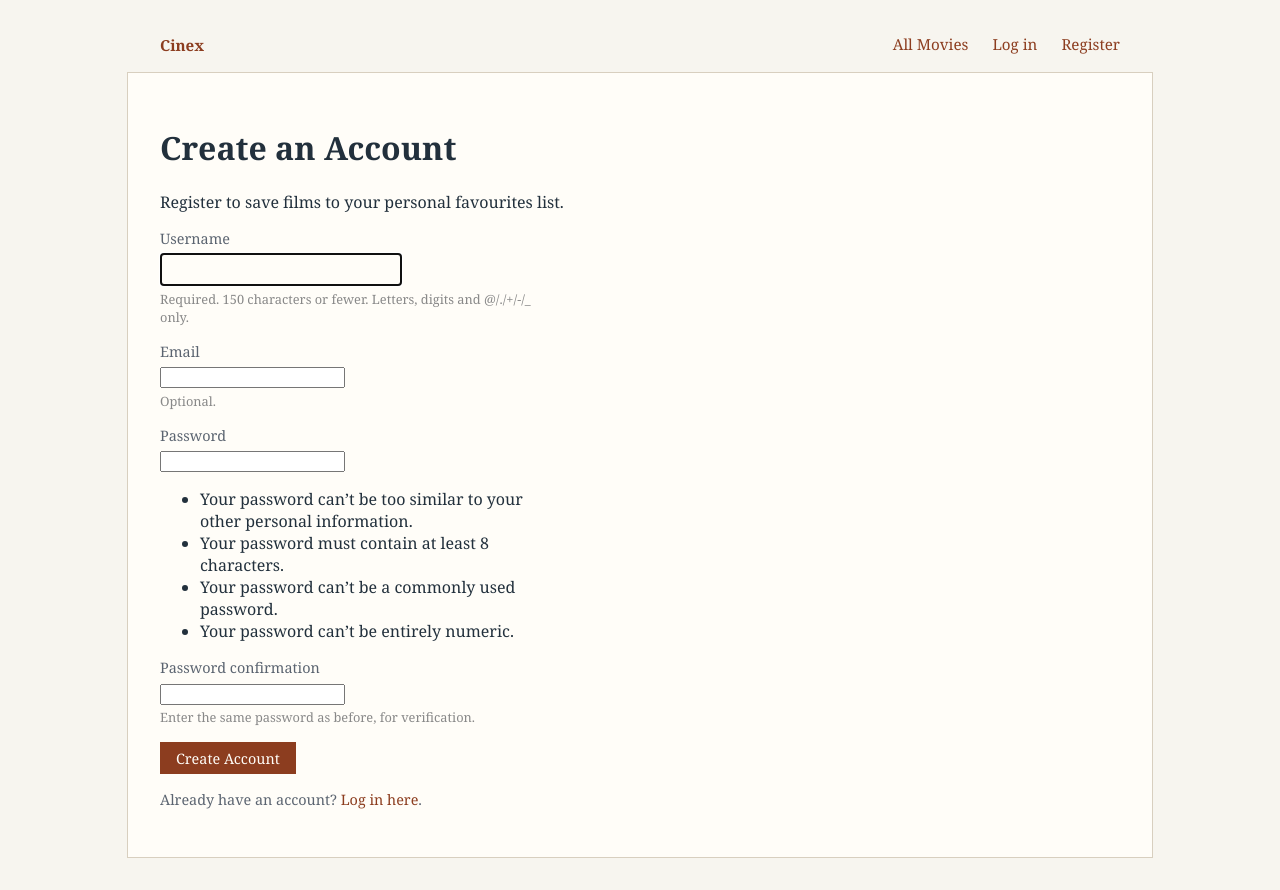
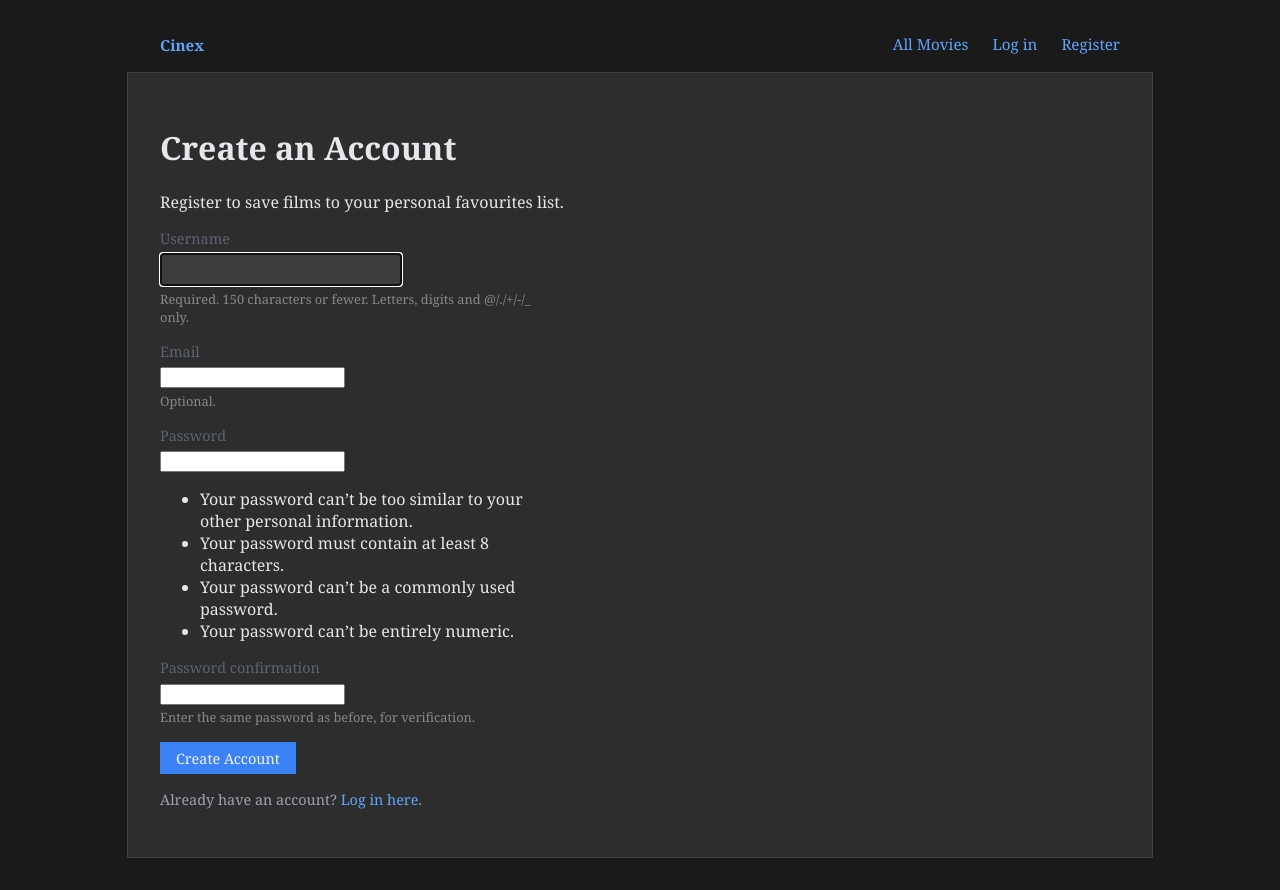
Before and after one commit to ElormEnoch/Cinex, a Django app: page /accounts/register/ in a window 1280 px wide. Run offline with Django 5.2, Linux system fonts and the light colour scheme.

Commit message:
Add files via upload

```diff
--- a/catalog/templates/catalog/base.html
+++ b/catalog/templates/catalog/base.html
@@ -8,16 +8,16 @@
     body {
       font-family: Georgia, serif;
       margin: 2rem;
-      background: #f7f5ef;
-      color: #22303c;
+      background: #1a1a1a;
+      color: #e5e7eb;
     }
 
     main {
       max-width: 60rem;
       margin: 0 auto;
-      background: #fffdf8;
+      background: #2d2d2d;
       padding: 2rem;
-      border: 1px solid #d8cfbf;
+      border: 1px solid #404040;
     }
 
     nav {
@@ -30,7 +30,7 @@
     }
 
     nav a {
-      color: #8c3d1f;
+      color: #60a5fa;
       text-decoration: none;
       font-size: 0.95rem;
     }
@@ -47,20 +47,20 @@
     }
 
     th, td {
-      border-bottom: 1px solid #e4dccd;
+      border-bottom: 1px solid #404040;
       padding: 0.75rem;
       text-align: left;
     }
 
     th {
-      background: #f3ede2;
+      background: #374151;
       font-size: 0.9rem;
       text-transform: uppercase;
       letter-spacing: 0.04em;
     }
 
     a {
-      color: #8c3d1f;
+      color: #60a5fa;
       text-decoration: none;
     }
 
@@ -70,7 +70,7 @@
 
     .meta {
       margin: 1rem 0;
-      color: #5b6470;
+      color: #9ca3af;
       font-size: 0.9rem;
     }
 
@@ -89,8 +89,8 @@
     .btn {
       display: inline-block;
       padding: 0.4rem 1rem;
-      background: #8c3d1f;
-      color: #fffdf8;
+      background: #3b82f6;
+      color: #f3f4f6;
       border: none;
       cursor: pointer;
       font-family: Georgia, serif;
@@ -151,22 +151,22 @@
       display: block;
       font-size: 0.85rem;
       margin-bottom: 0.2rem;
-      color: #5b6470;
+      color: #9ca3af;
     }
 
     input[type="text"], select {
       font-family: Georgia, serif;
       padding: 0.4rem 0.6rem;
-      border: 1px solid #c8bfaf;
-      background: #fffdf8;
-      color: #22303c;
+      border: 1px solid #525252;
+      background: #3d3d3d;
+      color: #e5e7eb;
       font-size: 0.9rem;
     }
 
     dt {
       font-weight: bold;
       margin-top: 1rem;
-      color: #5b6470;
+      color: #9ca3af;
       font-size: 0.85rem;
       text-transform: uppercase;
       letter-spacing: 0.04em;
```
Also changed, not shown: other parts of catalog/templates/catalog/base.html (+12 -12 lines).
